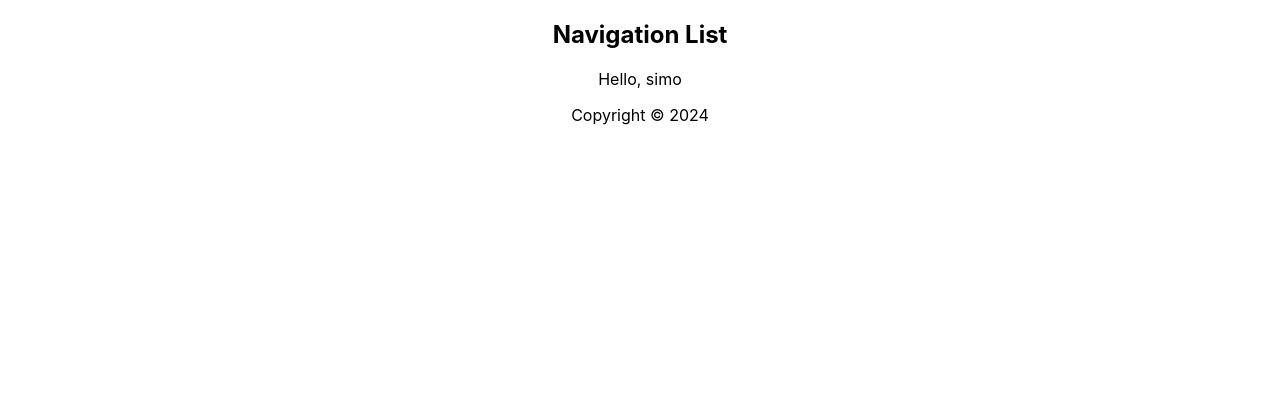
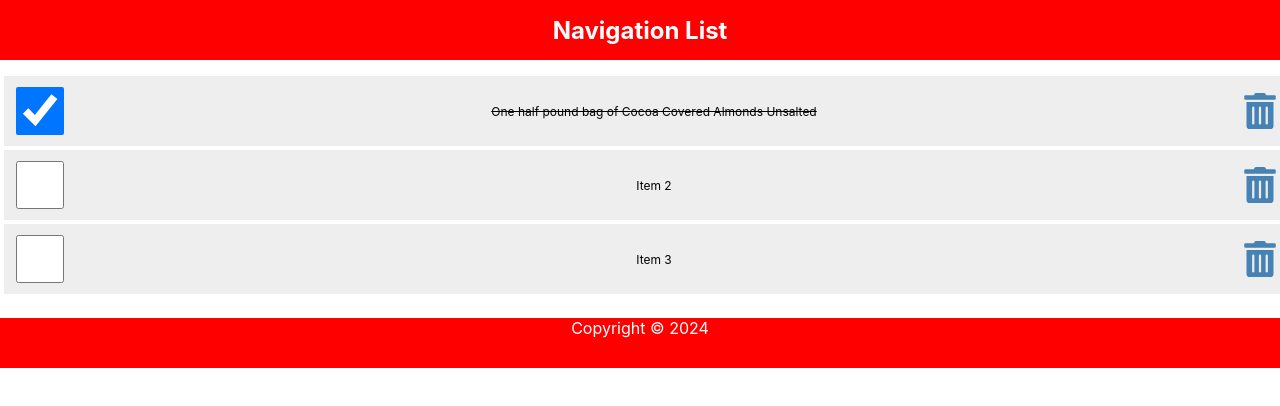
Before and after one commit to mohamedlamhaouri/Learn-React-js, a React (Create React App) app: page / in a window 1280 px wide. Shown: the top 406 px of the page. Built offline with nearby package versions, Linux system fonts and the light colour scheme.

Commit message:
add composants

```diff
--- a/src/Content.js
+++ b/src/Content.js
@@ -1,14 +1,65 @@
-import React from 'react'
+import { useState } from 'react';
+import { FaTrashAlt } from 'react-icons/fa';
 
-export default function Content() {
-  const handleName = () =>{
-    const names = ["mohamed", "lamhaouri","simo"];
-    const n = Math.floor(Math.random()*3);
-    return names[n];
-  }
-  return (
-    <main>
-      <p>Hello, {handleName()}</p>
-    </main>
-  )
+const Content = () => {
+    const [items, setItems] = useState([
+        {
+            id: 1,
+            checked: true,
+            item: "One half pound bag of Cocoa Covered Almonds Unsalted"
+        },
+        {
+            id: 2,
+            checked: false,
+            item: "Item 2"
+        },
+        {
+            id: 3,
+            checked: false,
+            item: "Item 3"
+        }
+    ]);
+
+    const handleCheck = (id) => {
+        const listItems = items.map((item) => item.id === id ? { ...item, checked: !item.checked } : item);
+        setItems(listItems);
+        localStorage.setItem('shoppinglist', JSON.stringify(listItems));
+    }
+
+    const handleDelete = (id) => {
+        const listItems = items.filter((item) => item.id !== id);
+        setItems(listItems);
+        localStorage.setItem('shoppinglist', JSON.stringify(listItems));
+    }
+
+    return (
+        <main>
+            {items.length ? (
+                <ul>
+                    {items.map((item) => (
+                        <li className="item" key={item.id}>
+                            <input
+                                type="checkbox"
+                                onChange={() => handleCheck(item.id)}
+                                checked={item.checked}
+                            />
+                            <label
+                                style={(item.checked) ? { textDecoration: 'line-through' } : null}
+                                onDoubleClick={() => handleCheck(item.id)}
+                            >{item.item}</label>
+                            <FaTrashAlt
+                                onClick={() => handleDelete(item.id)}
+                                role="button"
+                                tabIndex="0"
+                            />
+                        </li>
+                    ))}
+                </ul>
+            ) : (
+                <p style={{ marginTop: '2rem' }}>Your list is empty.</p>
+            )}
+        </main>
+    )
 }
+
+export default Content
--- a/src/Footer.js
+++ b/src/Footer.js
@@ -3,8 +3,10 @@ import React from 'react'
 export default function Footer() {
   const today = new Date();
   return (
-    <footer>
-      <p>Copyright &copy; {today.getFullYear()}</p>
+    <footer style={{backgroundColor:"red", color:"#fff", height:"50px"}}>
+      <p>
+        Copyright &copy; {today.getFullYear()}
+      </p>
     </footer>
   )
 }
--- a/src/Header.js
+++ b/src/Header.js
@@ -1,9 +1,15 @@
 import React from 'react'
 
 export default function Header() {
+  const headerstyle = {backgroundColor:'red',  height:'60px',display:"flex"}
   return (
     <>
-      <h2>Navigation List</h2>
+    <div style={headerstyle}>
+        <h2 style={{ color:'#fff',margin:"auto",textAlign:"center", justifyContent:"center"}}>
+            Navigation List
+        </h2>
+    </div>
+
     </>
   )
 }
```
